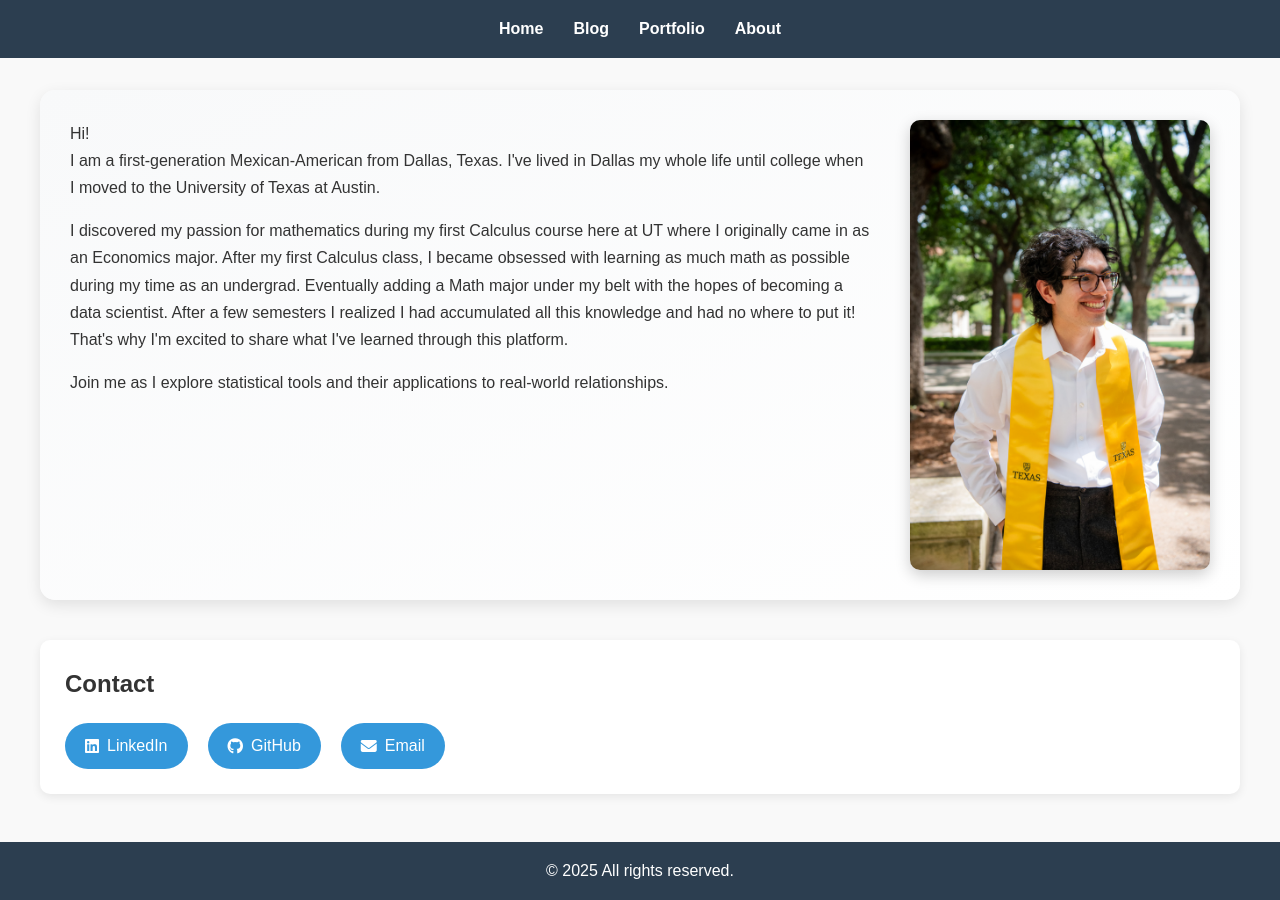
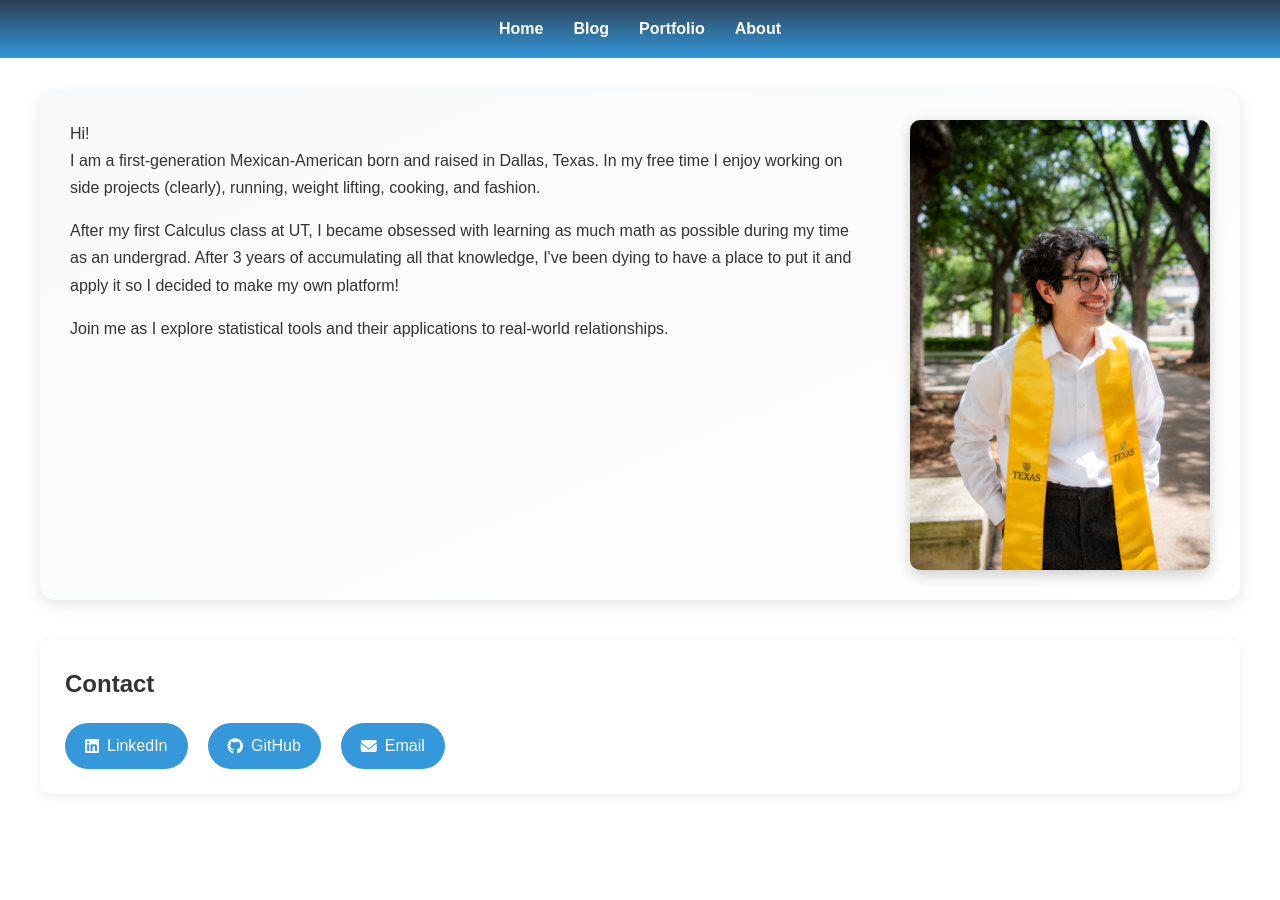
Before and after one commit to zunzun08/zunzun08.github.io, a Jekyll site: the page about.html, which Jekyll copies as it is, in a window 1280 px wide. Built offline with Jekyll 4.4.1, drawn with Linux system fonts in a browser that asks for light colours.

```diff
--- a/about.html
+++ b/about.html
@@ -17,12 +17,12 @@
             font-family: 'Arial', sans-serif;
             line-height: 1.6;
             color: #333;
-            background-color: #f9f9f9;
+            background-color: white;
         }
 
         /* Header/Navigation */
         header {
-            background: #2c3e50;
+            background: linear-gradient(to bottom, #2c3e50, #3498dc);
             color: white;
             padding: 1rem 0;
             text-align: center;
@@ -114,21 +114,6 @@
             transform: translateY(-2px);
         }
 
-        /* Footer */
-        footer {
-            text-align: center;
-            padding: 1rem 0;
-            background: #2c3e50;
-            color: white;
-            position: fixed;
-            bottom: -100px;
-            width: 100%;
-        }
-
-        footer.visible {
-            bottom: 0;
-        }
-
         @media (max-width: 768px) {
             .content-wrapper {
                 grid-template-columns: 1fr;
@@ -168,17 +153,15 @@
         <div class="text-content">
             <p>Hi!
                 <br>
-                I am a first-generation Mexican-American from Dallas, Texas. I've lived in Dallas my whole life until
-                college when I moved to the University of Texas at Austin.
+                I am a first-generation Mexican-American born and raised in Dallas, Texas. In my free time I enjoy
+                working on side projects (clearly), running, weight lifting, cooking, and fashion.
             </p>
 
             <p>
-                I discovered my passion for mathematics during my first Calculus course here at UT where I originally
-                came in as an Economics major. After my first Calculus class, I became obsessed with learning as much
-                math as possible during my time as an undergrad. Eventually adding a Math major under my belt with the
-                hopes of becoming a data scientist. After a few semesters I realized I had accumulated all this
-                knowledge and had no where to put it! That's why I'm excited to share what I've learned through this
-                platform.
+                After my first Calculus class at UT, I became obsessed with learning as much
+                math as possible during my time as an undergrad. After 3 years of accumulating all that knowledge,
+                I've been dying to have a place to put it and apply it so I decided to make my own
+                platform!
             </p>
             <p>
                 Join me as I explore statistical tools and their applications to real-world relationships.
@@ -204,30 +187,6 @@
     </section>
 
 
-    <script>
-        document.addEventListener('DOMContentLoaded', function () {
-            const footer = document.querySelector('footer');
-            const scrollThreshold = 10; // Pixels from bottom to trigger
-
-            function checkScroll() {
-                // Check if scrolled to bottom (with small threshold)
-                if ((window.innerHeight + window.scrollY) >= document.body.offsetHeight - scrollThreshold) {
-                    footer.classList.add('visible');
-                } else {
-                    footer.classList.remove('visible');
-                }
-            }
-
-            // Run on initial load and scroll
-            checkScroll();
-            window.addEventListener('scroll', checkScroll);
-        });
-    </script>
-
-
-    <footer>
-        <p>&copy; 2025 All rights reserved.</p>
-    </footer>
     <div id="end-of-page"></div>
 </body>
 
--- a/index.html
+++ b/index.html
@@ -4,7 +4,7 @@
 <head>
     <meta charset="UTF-8">
     <meta name="viewport" content="width=device-width, initial-scale=1.0">
-    <title>| Home</title>
+    <title>Home | Cristian Compean</title>
     <style>
         /* Basic Reset */
         * {
```
Also changed, not shown: blog.html (+68 -1 lines).
